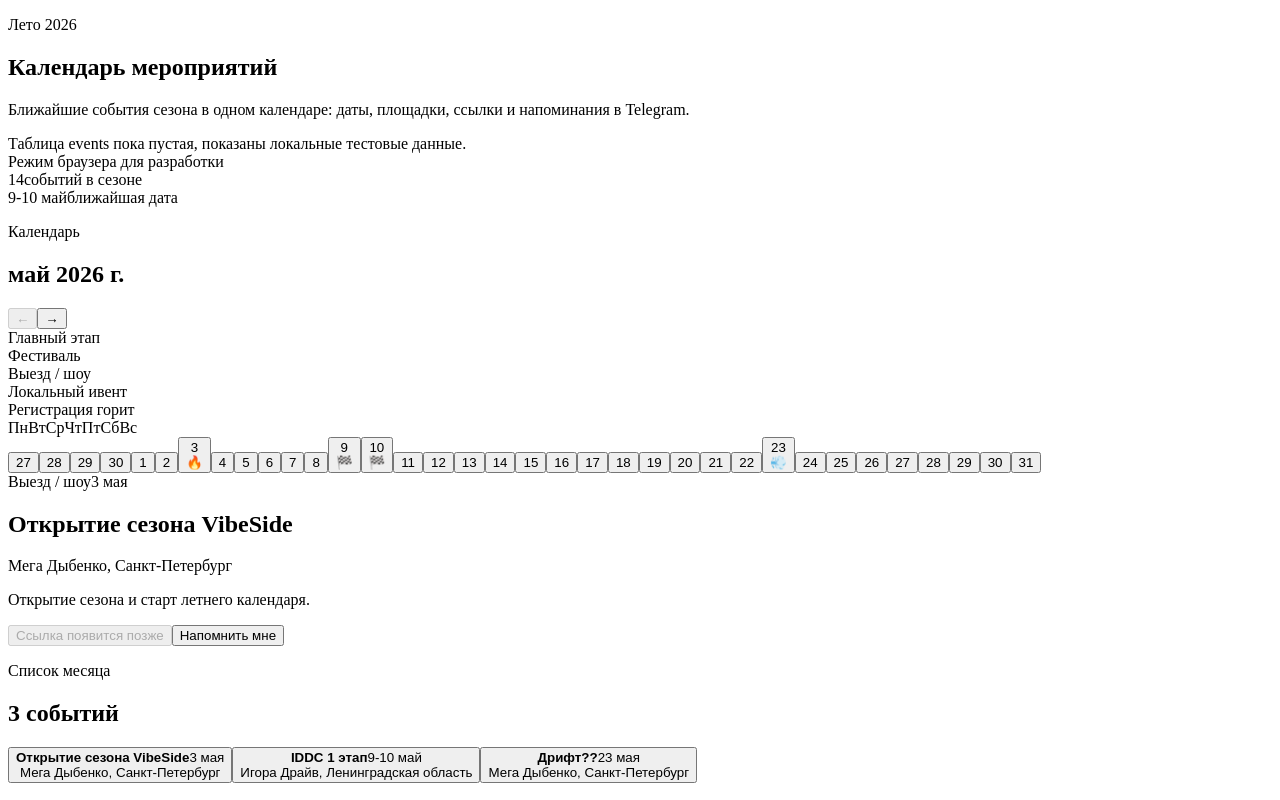
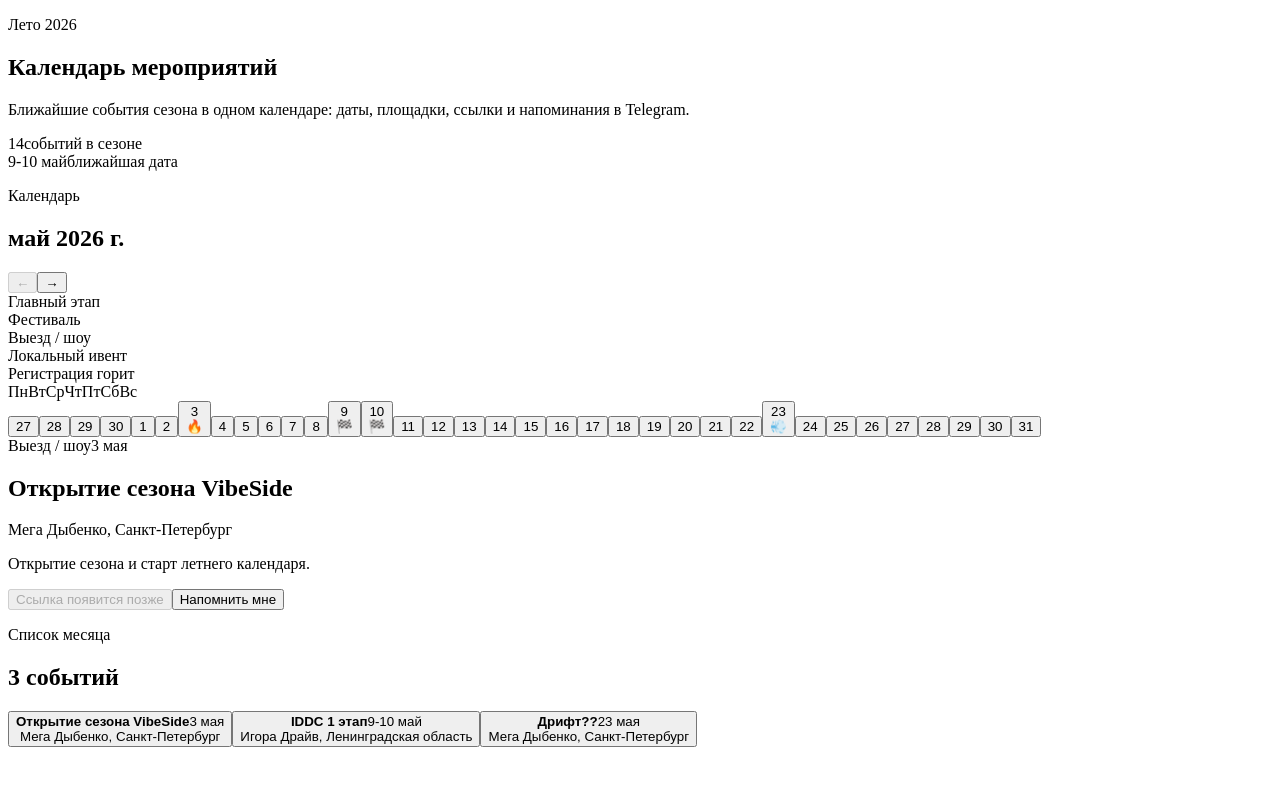
Before and after one commit to MihailovAlexey/KalendarikYopta, a React (Vite) app: page / in a window 1280 px wide. Built offline with nearby package versions, Linux system fonts and the light colour scheme; no server answers; the database is empty; the HTML template or start-up script is replaced by a standard one.

Commit message:
Remove technical status indicators from UI

```diff
--- a/src/App.tsx
+++ b/src/App.tsx
@@ -15,9 +15,7 @@
 } from "./lib/calendar";
 import { loadEvents } from "./lib/eventStore";
 import {
-  getTelegramUser,
   initializeTelegramWebApp,
-  isTelegramWebAppAvailable,
 } from "./lib/telegramWebApp";
 import { syncEventSubscription } from "./lib/subscriptions";
 import type { CalendarEvent } from "./types";
@@ -27,13 +25,8 @@
   const [monthIndex, setMonthIndex] = useState(0);
   const [selectedEventId, setSelectedEventId] = useState("");
   const [subscribedEventIds, setSubscribedEventIds] = useState<string[]>([]);
-  const [dataMessage, setDataMessage] = useState("Загружаем данные...");
-  const [dataSource, setDataSource] = useState<"local" | "supabase">("local");
-  const [isLoading, setIsLoading] = useState(true);
   const [isSubscriptionLoading, setIsSubscriptionLoading] = useState(false);
   const [subscriptionMessage, setSubscriptionMessage] = useState("");
-  const [telegramUserName, setTelegramUserName] = useState("");
-  const [isTelegramMode, setIsTelegramMode] = useState(false);
 
   const availableMonths = getAvailableMonths(events);
   const safeMonthIndex =
@@ -49,16 +42,12 @@
 
   useEffect(() => {
     initializeTelegramWebApp();
-    const user = getTelegramUser();
-    setTelegramUserName(user?.first_name ?? user?.username ?? "");
-    setIsTelegramMode(isTelegramWebAppAvailable());
   }, []);
 
   useEffect(() => {
     let isDisposed = false;
 
     async function bootstrapData() {
-      setIsLoading(true);
       const result = await loadEvents();
 
       if (isDisposed) {
@@ -77,11 +66,8 @@
       const nextMonthEvents = getEventsForMonth(result.events, nextSelectedMonth);
 
       setEvents(result.events);
-      setDataSource(result.source);
-      setDataMessage(result.message);
       setMonthIndex(nextMonthIndex);
       setSelectedEventId(nextMonthEvents[0]?.id ?? result.events[0]?.id ?? "");
-      setIsLoading(false);
     }
 
     void bootstrapData();
@@ -146,14 +132,6 @@
             Ближайшие события сезона в одном календаре: даты, площадки, ссылки и
             напоминания в Telegram.
           </p>
-          <div className={`source-pill ${dataSource}`}>
-            {isLoading ? "Загрузка..." : dataMessage}
-          </div>
-          <div className={`runtime-pill ${isTelegramMode ? "telegram" : "browser"}`}>
-            {isTelegramMode
-              ? `Режим Telegram${telegramUserName ? ` · ${telegramUserName}` : ""}`
-              : "Режим браузера для разработки"}
-          </div>
         </div>
 
         <div className="hero-stats">
--- a/src/styles.css
+++ b/src/styles.css
@@ -128,27 +128,6 @@
   line-height: 1.65;
 }
 
-.source-pill {
-  display: inline-flex;
-  margin-top: 18px;
-  align-items: center;
-  border-radius: 999px;
-  padding: 10px 14px;
-  font-size: 0.84rem;
-  font-weight: 700;
-}
-
-.source-pill.local {
-  background: rgba(248, 193, 94, 0.14);
-  color: #ffe2a6;
-}
-
-.source-pill.supabase {
-  background: rgba(87, 224, 193, 0.16);
-  color: #bdf7ea;
-}
-
-.runtime-pill,
 .subscription-box {
   display: inline-flex;
   margin-top: 10px;
@@ -157,16 +136,6 @@
   padding: 10px 14px;
   font-size: 0.84rem;
   font-weight: 700;
-}
-
-.runtime-pill.telegram {
-  background: rgba(90, 189, 246, 0.15);
-  color: #caefff;
-}
-
-.runtime-pill.browser {
-  background: rgba(255, 255, 255, 0.07);
-  color: rgba(245, 247, 251, 0.72);
 }
 
 .hero-stats {
```
